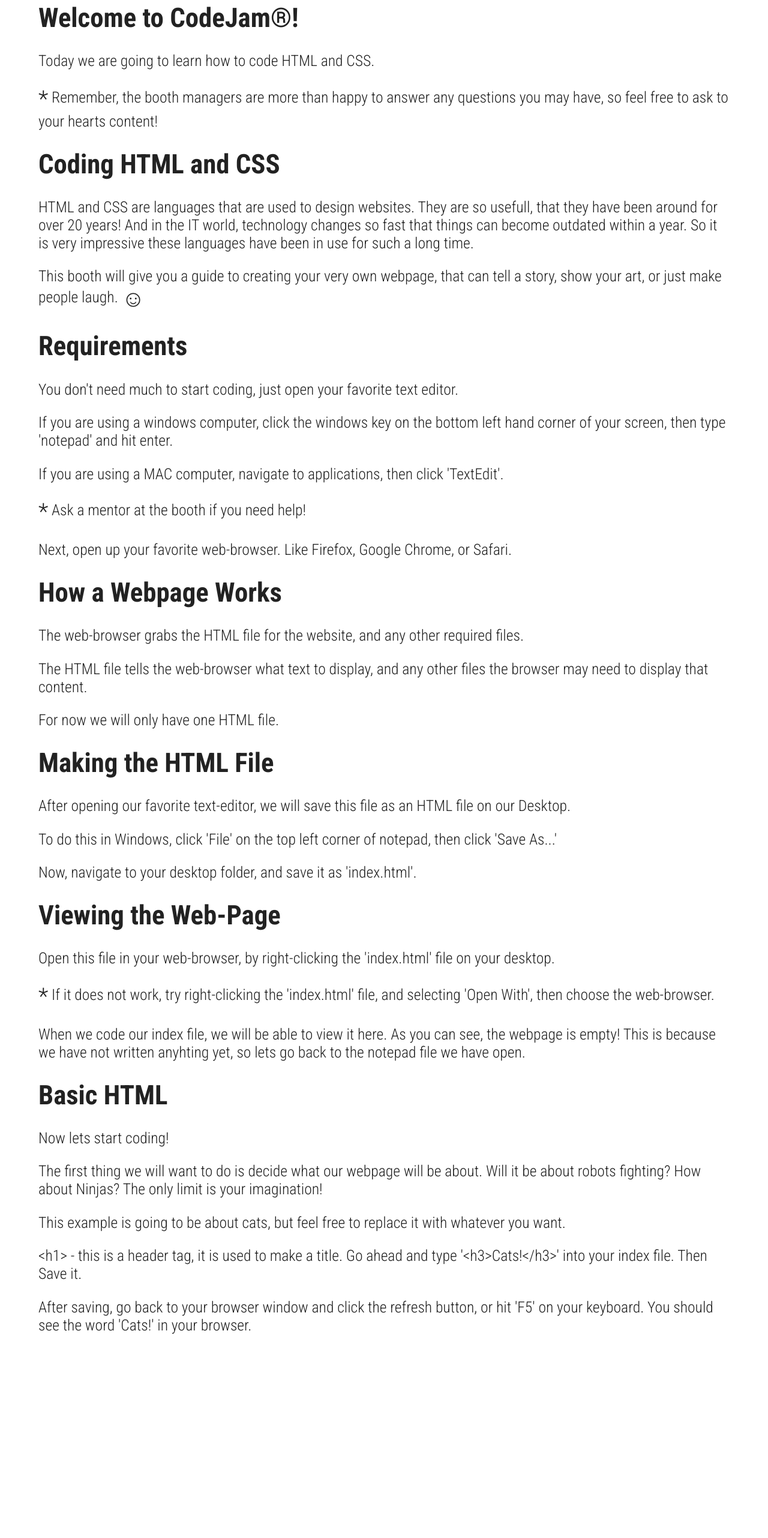
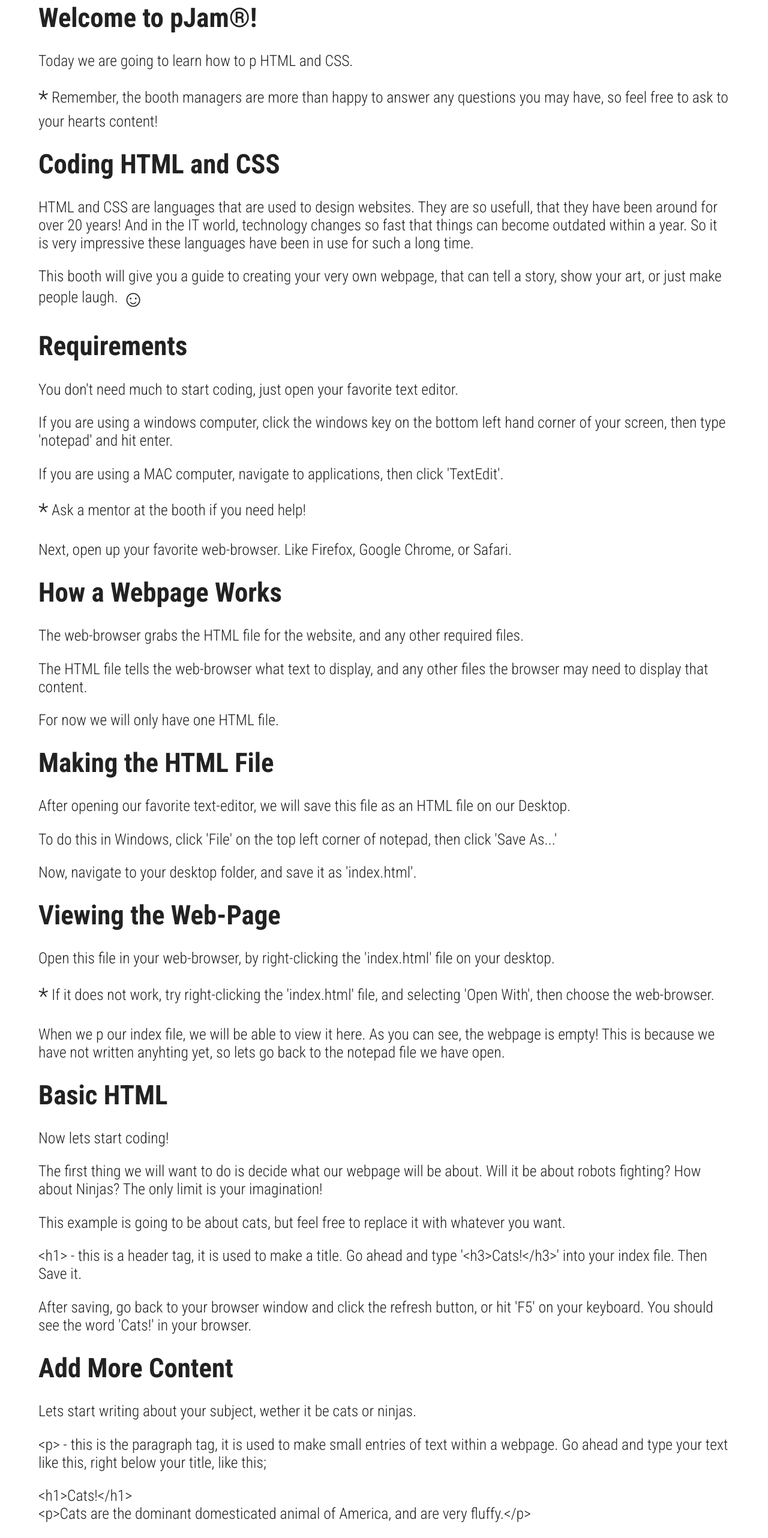
Before and after one commit to davidcadena/codejamhtmlbooth, a plain HTML site: page index.html in a window 1280 px wide. Shown: the part 178-2742 px from the top of the page at 60% size. Before the commit the page ends 2428 px from the top, so only its background shows below. Drawn offline with Linux system fonts and the light colour scheme.

Commit message:
Finished html basics section, and added code p foundation.

```diff
--- a/index.html
+++ b/index.html
@@ -1,7 +1,7 @@
 <!DOCTYPE HTML5>
 <html>
   <head>
-    <title>Learn to Code!</title>
+    <title>Learn to p!</title>
     <link rel='stylesheet' type='text/css' href='style.css' />
     <link href='https://fonts.googleapis.com/css?family=Roboto+Condensed:400,700,300' rel='stylesheet' type='text/css'>
   </head>
@@ -10,8 +10,8 @@
 
     <div id='intro' class='section'>
 
-      <h1>Welcome to CodeJam&reg;!<h1>
-      <p>Today we are going to learn how to code HTML and CSS.</p>
+      <h1>Welcome to pJam&reg;!<h1>
+      <p>Today we are going to learn how to p HTML and CSS.</p>
       <p><span id='middle'>*</span> Remember, the booth managers are more than happy to answer any questions you may have, so feel free to ask to your hearts content!</p>
 
       <h1>Coding HTML and CSS</h1>
@@ -46,7 +46,7 @@
       <p>Open this file in your web-browser, by right-clicking the 'index.html' file on your desktop.</p>
       <p><span id='middle'>*</span> If it does not work, try right-clicking the 'index.html' file, and selecting 'Open With', then choose the web-browser.</p>
       <p>
-        When we code our index file, we will be able to view it here.
+        When we p our index file, we will be able to view it here.
         As you can see, the webpage is empty!
         This is because we have not written anyhting yet, so lets go back to the notepad file we have open.
       </p>
@@ -62,6 +62,16 @@
       <p>This example is going to be about cats, but feel free to replace it with whatever you want.</p>
       <p>&lt;h1&gt; - this is a header tag, it is used to make a title. Go ahead and type '&lt;h3&gt;Cats!&lt;/h3&gt;' into your index file. Then Save it.</p>
       <p>After saving, go back to your browser window and click the refresh button, or hit 'F5' on your keyboard. You should see the word 'Cats!' in your browser.</p>
+      <h1>Add More Content</h1>
+      <p>Lets start writing about your subject, wether it be cats or ninjas.</p>
+      <p>&lt;p&gt; - this is the paragraph tag, it is used to make small entries of text within a webpage. Go ahead and type your text like this, right below your title, like this;</p>
+      <div class='p_sample'>
+        <p>
+        &lt;h1&gt;Cats!&lt;/h1&gt;
+        <br />
+        &lt;p&gt;Cats are the dominant domesticated animal of America, and are very fluffy.&lt;/p&gt;
+      </p>
+      </div>
     </div>
   </body>
 </html>
--- a/style.css
+++ b/style.css
@@ -31,3 +31,8 @@
     font-size: 3vw;
     vertical-align: middle;
   }
+
+  .code_sample {
+    padding: 1vw;
+    font-size: 1.25vw;
+  }
```
